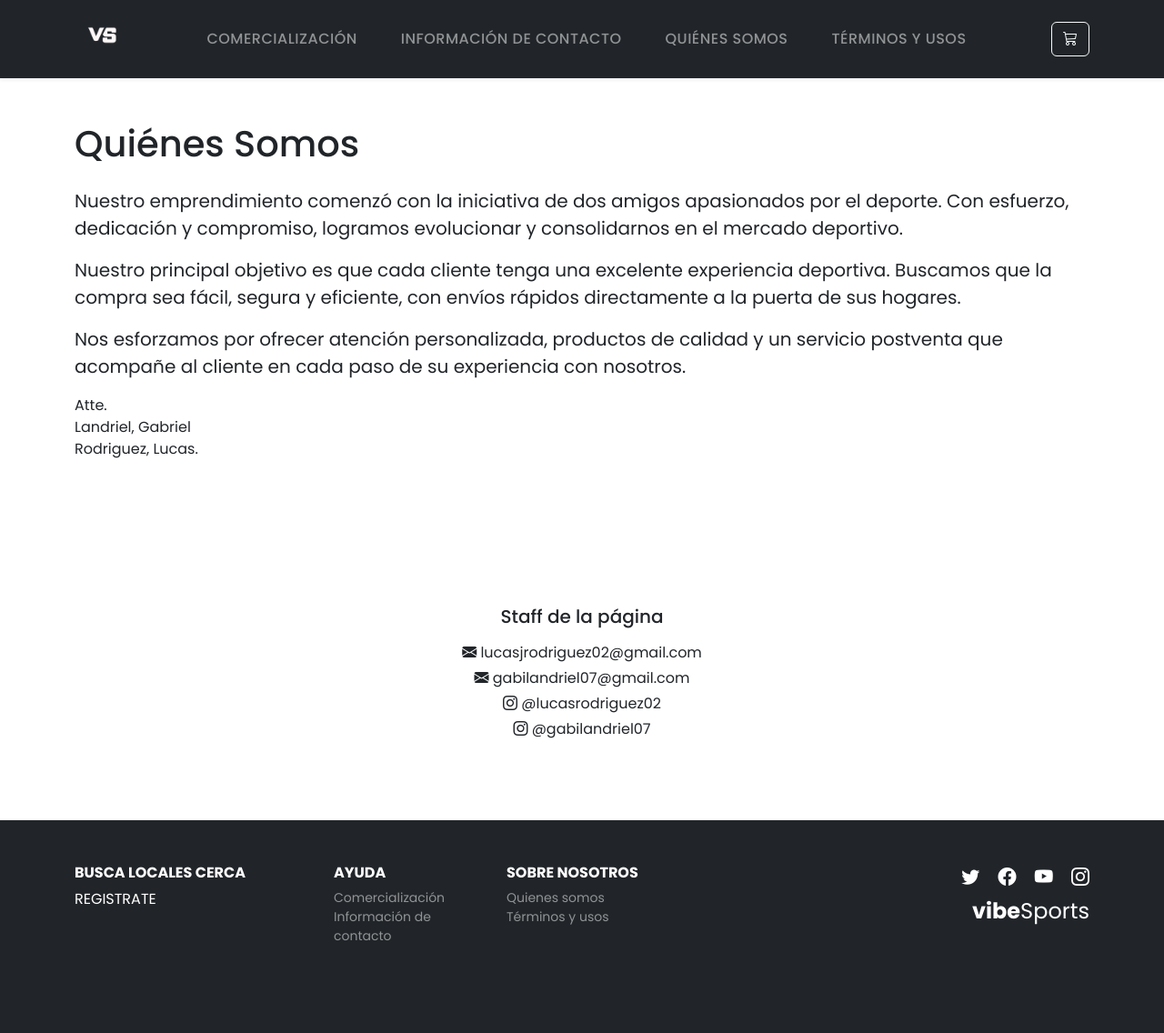
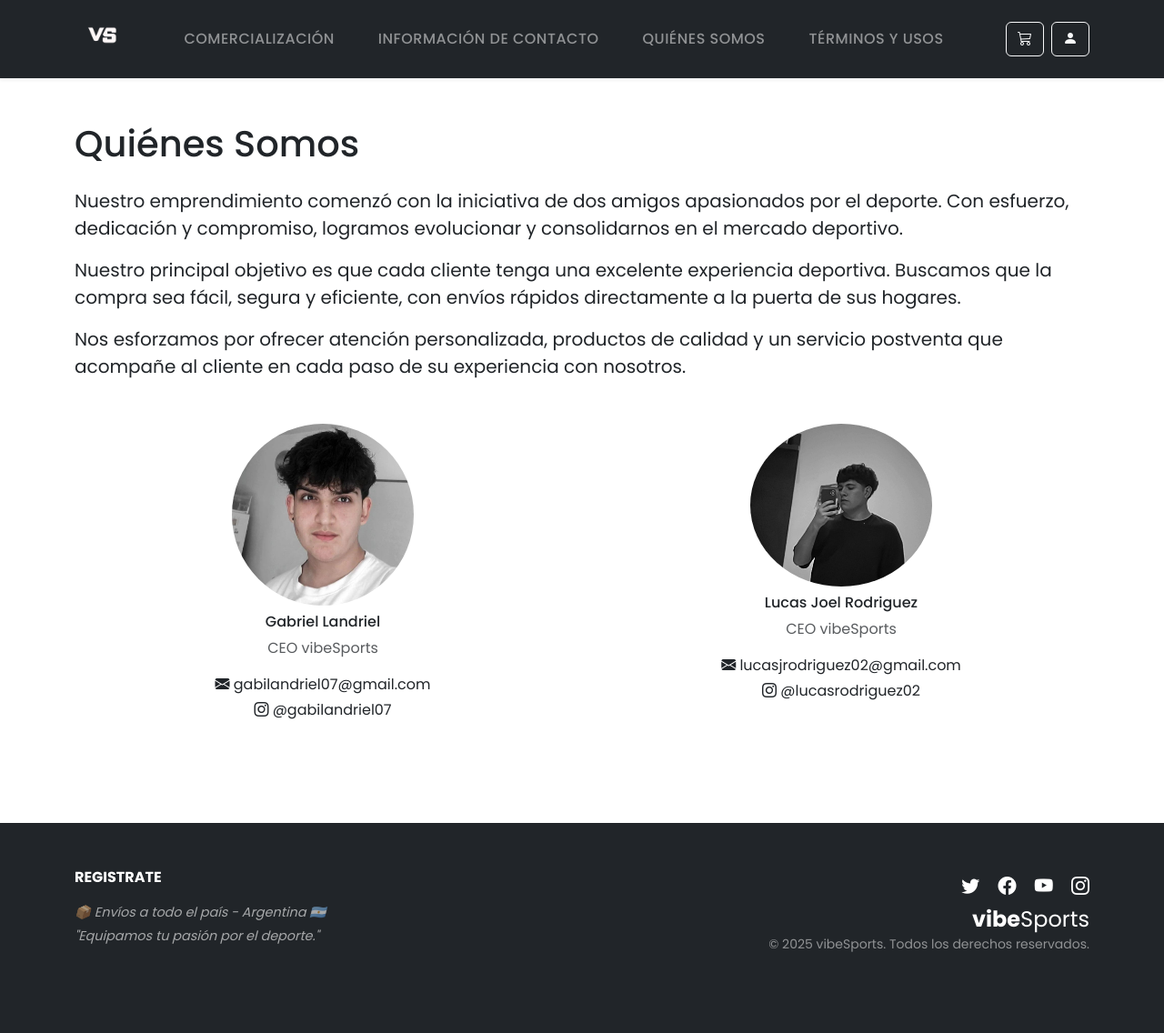
Before and after one commit to gabilandriel/Proyecto-Landriel-Rodriguez, a CodeIgniter 4 app: the page made by app/Views/pages/quienes-somos.php in a window 1280 px wide. Shown: the whole page at 91% size. Run offline with PHP 8.4 and a stand-in for CodeIgniter, Linux system fonts and the light colour scheme; the template is opened without the code that fills it, so the values that code supplies are empty; some libraries are stand-ins or nearby versions.

Commit message:
cambbioojdsa

```diff
--- a/app/Views/pages/quienes-somos.php
+++ b/app/Views/pages/quienes-somos.php
@@ -24,29 +24,26 @@
             Nos esforzamos por ofrecer atención personalizada, productos de calidad y un servicio postventa que acompañe al cliente en cada paso de su experiencia con nosotros.
         </p>
         <p>
-            Atte.<br>
-            Landriel, Gabriel <br>
-            Rodriguez, Lucas.
-        </p>
-     </div>
+          <div class="row text-center mt-5">
+              <div class="col-md-6">
+              <img src="assets/img/fotoGabi.jpg" alt="Gabriel Landriel" class="img-fluid rounded-circle mb-2" style="max-width: 200px;">
+              <h6>Gabriel Landriel</h6>
+              <p class="text-muted">CEO vibeSports</p>
+              <p class="mb-1"><i class="bi bi-envelope-fill"></i> gabilandriel07@gmail.com</p>
+              <p><i class="bi bi-instagram"></i> @gabilandriel07</p>
+          </div>
+              <div class="col-md-6">
+              <img src="assets/img/fotoLucas.jpg" alt="Lucas Joel Rodriguez" class="img-fluid rounded-circle mb-2" style="max-width: 200px;">
+            <h6>Lucas Joel Rodriguez</h6>
+              <p class="text-muted">CEO vibeSports</p>
+              <p class="mb-1"><i class="bi bi-envelope-fill"></i> lucasjrodriguez02@gmail.com</p>
+              <p><i class="bi bi-instagram"></i> @lucasrodriguez02</p>
+       </div>
+  </div>
+
+
     </section>
 
-    <footer class="py-4 bg-white text-dark">
-  <div class="container mt-5 text-center">
-    <h5 class="mb-3">Staff de la página</h5>
-    <p class="mb-1">
-      <i class="bi bi-envelope-fill"></i> lucasjrodriguez02@gmail.com
-    </p>
-    <p class="mb-1">
-      <i class="bi bi-envelope-fill"></i> gabilandriel07@gmail.com
-    </p>
-    <p class="mb-1">
-      <i class="bi bi-instagram"></i> @lucasrodriguez02
-    </p>
-    <p>
-      <i class="bi bi-instagram"></i> @gabilandriel07
-    </p>
-  </div>
 </footer>
 
     <?= view('templates/footer.php') ?>
--- a/app/Views/templates/footer.php
+++ b/app/Views/templates/footer.php
@@ -1,25 +1,23 @@
+<style>
+  .footer-subtext {
+    font-family: 'Poppins', sans-serif;
+    font-weight: 300;
+    font-style: italic;
+    font-size: 0.9rem;
+    color: rgba(255, 255, 255, 0.6);
+  }
+</style>
+
 <footer class="bg-dark text-white py-5 mt-5">
   <div class="container">
-    <div class="row gy-4">
-      <div class="col-12 col-md-3">
-        <h6 class="fw-bold">BUSCA LOCALES CERCA</h6>
-        <p><a href="#" class="text-white text-decoration-none">REGISTRATE</a></p>
+    <div class="row gy-4 align-items-center">
+      <div class="col-12 col-md-4">
+        <p><a href="#" class="text-white text-decoration-none fw-bold">REGISTRATE</a></p>
+        <p class="footer-subtext mb-1">📦 Envíos a todo el país - Argentina 🇦🇷</p>
+        <p class="footer-subtext">"Equipamos tu pasión por el deporte."</p>
       </div>
-      <div class="col-12 col-md-2">
-        <h6 class="fw-bold">AYUDA</h6>
-        <ul class="list-unstyled small">
-          <li><a href="<?= base_url('comercializacion') ?>" class="text-white-50 text-decoration-none">Comercialización</a></li>
-          <li><a href="<?= base_url('informacion-de-contacto') ?>" class="text-white-50 text-decoration-none">Información de contacto</a></li>
-        </ul>
-      </div>
-      <div class="col-12 col-md-2">
-        <h6 class="fw-bold">SOBRE NOSOTROS</h6>
-        <ul class="list-unstyled small">
-          <li><a href="<?= base_url('quienes-somos') ?>" class="text-white-50 text-decoration-none">Quienes somos</a></li>
-          <li><a href="<?= base_url('terminos-y-usos') ?>" class="text-white-50 text-decoration-none">Términos y usos</a></li>
-        </ul>
-      </div>
-      <div class="col-12 col-md-5 text-center text-md-end">
+
+      <div class="col-12 col-md-8 text-center text-md-end">
         <div class="mb-2">
           <a href="#"><i class="bi bi-twitter text-white fs-5 me-3"></i></a>
           <a href="#"><i class="bi bi-facebook text-white fs-5 me-3"></i></a>
@@ -28,6 +26,7 @@
         </div>
         <div>
           <h4 class="fw-bold text-white m-0">vibe<span class="fw-light">Sports</span></h4>
+          <small class="text-white-50">© 2025 vibeSports. Todos los derechos reservados.</small>
         </div>
       </div>
     </div>
--- a/app/Views/templates/header.php
+++ b/app/Views/templates/header.php
@@ -30,10 +30,17 @@
         </ul>
       </div>
 
-      <!-- Botón Carrito (desktop y móvil) -->
-      <a href="#carrito" class="btn btn-outline-light ms-3">
-        <i class="bi bi-cart3"></i>
+
+      <!-- Botones Carrito y Login (desktop y móvil) -->
+      <div class="d-flex align-items-center">
+          <a href="#carrito" class="btn btn-outline-light ms-3">
+          <i class="bi bi-cart3"></i>
+        </a>
+          <a href="<?= base_url('login') ?>" class="btn btn-outline-light ms-2">
+          <i class="bi bi-person-fill"></i>
       </a>
+</div>
+
 
     </div>
   </nav>
```
Also changed, not shown: app/Views/pages/comercializacion.php (+0 -7 lines), assets/img/fotoGabi.jpg (added), assets/img/fotoLucas.jpg (added).
